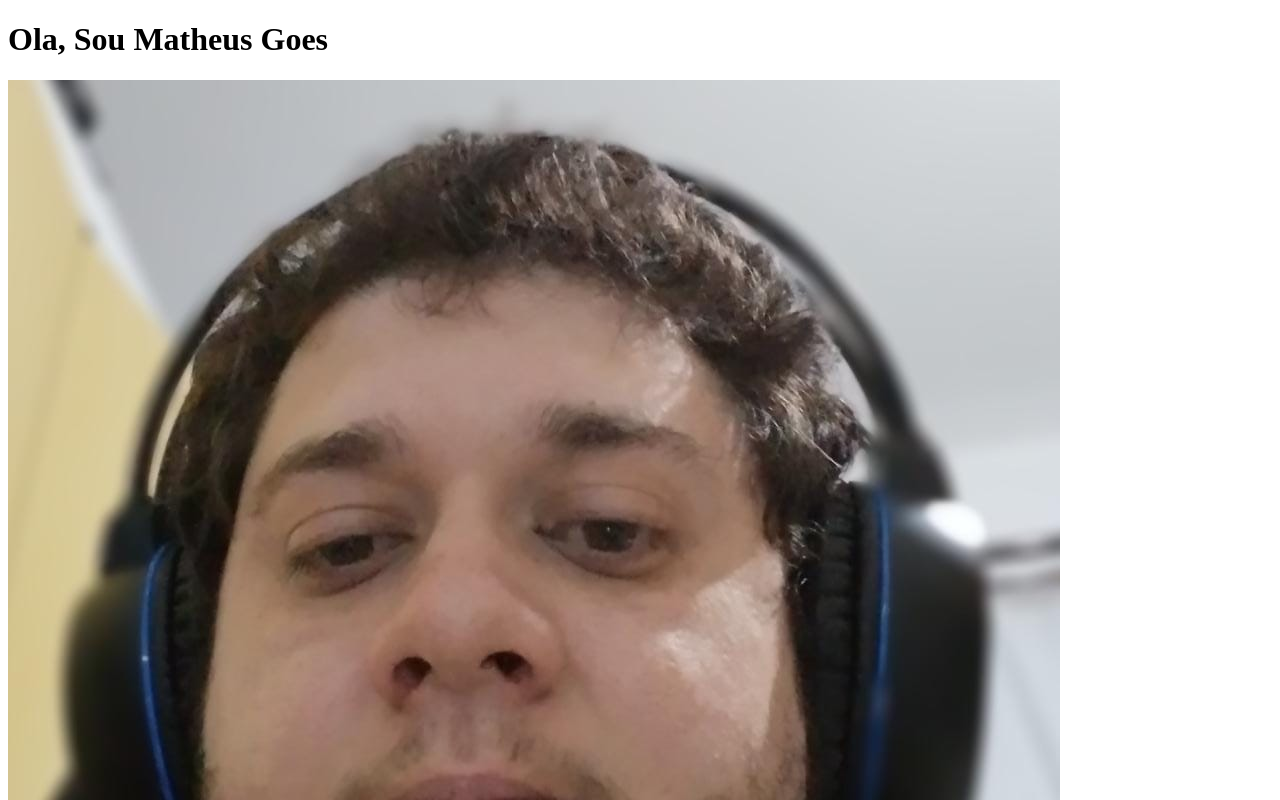
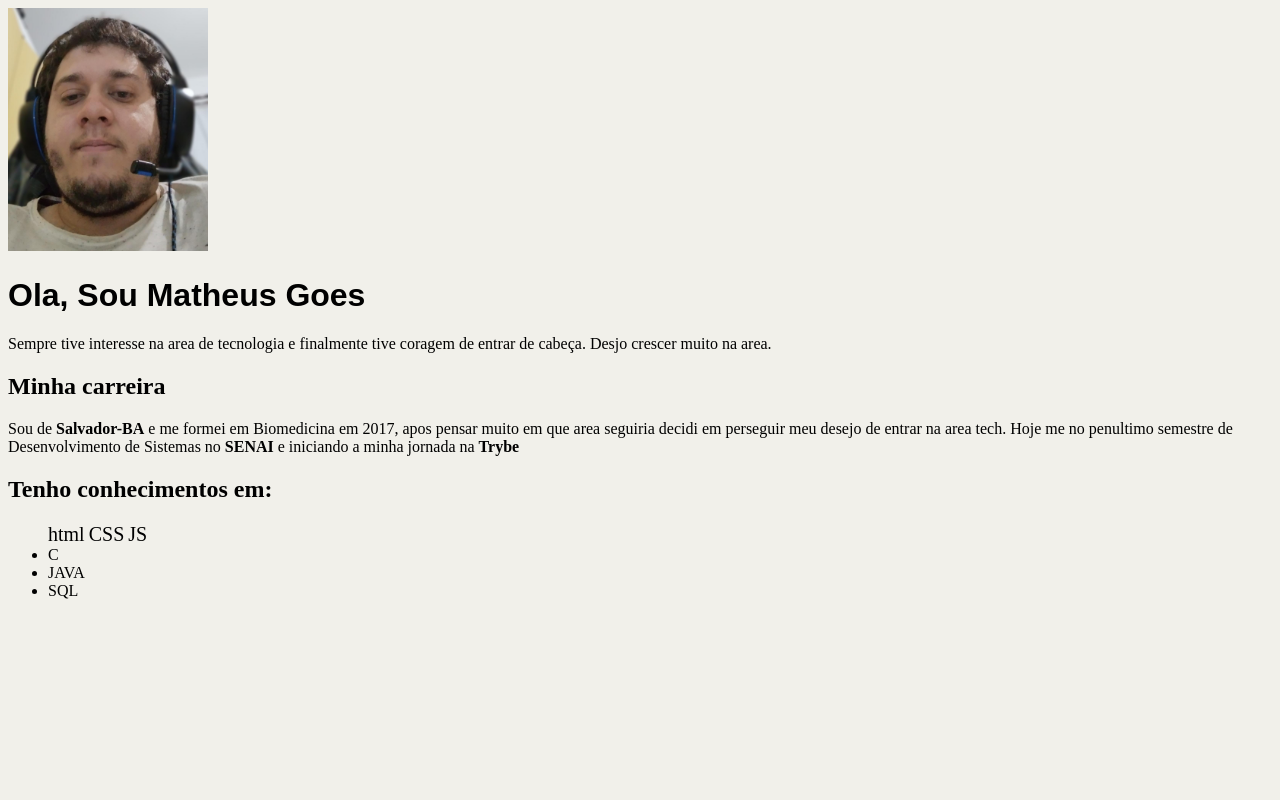
Before and after one commit to matheussimoesgoes/matheussimoesgoes.github.io, a plain HTML site: page index.html in a window 1280 px wide. Shown: the top 800 px of the page. Drawn offline with Linux system fonts and the light colour scheme.

Commit message:
start config cdd

```diff
--- a/index.html
+++ b/index.html
@@ -5,24 +5,22 @@
     <meta http-equiv="X-UA-Compatible" content="IE=edge">
     <meta name="viewport" content="width=device-width, initial-scale=1.0">
     <title>Portfolio Matheus Goes</title>
-
+    <link rel="stylesheet" href="style.css">
 </head>
 <body>
 
-    <div>
+    <div class="header">
+        <img src="Img/portifolio.jpeg">
+
         <h1>Ola, Sou Matheus Goes</h1>
-
-        <img class="foto" src="Img/portifolio.jpeg">
 
         <p>Sempre tive interesse na area de tecnologia e finalmente tive coragem de entrar de cabeça. Desjo crescer muito na area.</p>
     </div>
 
-
+    <div class="description">
         <h2>Minha carreira</h2>
 
         <p>Sou de <strong>Salvador-BA</strong> e me formei em Biomedicina em 2017, apos pensar muito em que area seguiria decidi em perseguir meu desejo de entrar na area tech. Hoje me no penultimo semestre de Desenvolvimento de Sistemas no <strong>SENAI</strong> e iniciando a minha jornada na <strong>Trybe</strong></p>
-
-
 
         <h2>Tenho conhecimentos em:</h2>
         <ul>
@@ -33,5 +31,6 @@
             <li>JAVA</li>
             <li>SQL</li>
         </ul>
+    </div>
 </body>
 </html>
--- a/style.css
+++ b/style.css
@@ -8,8 +8,15 @@ body{
 
 .destaque{
     font-size: 20px;
+    display: inline-block;
 }
 
-.foto{
-    width: 300px;
+.header img{
+    width: 200px;
 }
+
+
+
+.description{
+
+}
```
Lines whose indentation alone changed are shown as unchanged.
